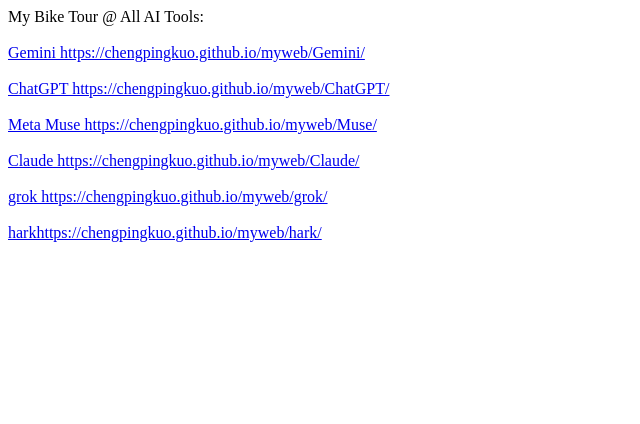
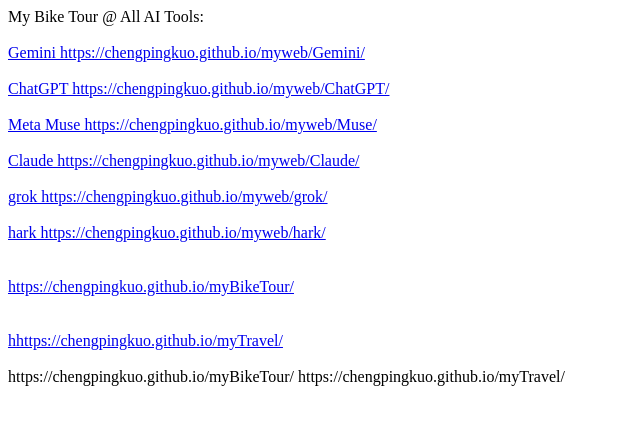
Before and after one commit to chengpingkuo/myweb, a plain HTML site: page index.html in a window 1280 px wide. Shown: the whole page, without its empty margins (0-640 px from the left). Drawn offline with Linux system fonts and the light colour scheme.

Commit message:
Fix links and formatting in index.html

```diff
--- a/index.html
+++ b/index.html
@@ -10,5 +10,17 @@ My Bike Tour @ All AI Tools: <br>
 <br>
 <a href="https://chengpingkuo.github.io/myweb/grok/" target="_blank">grok https://chengpingkuo.github.io/myweb/grok/</a> <br>
 <br>
-<a href="https://chengpingkuo.github.io/myweb/hark/" target="_blank">harkhttps://chengpingkuo.github.io/myweb/hark/ </a> <br>
+<a href="https://chengpingkuo.github.io/myweb/hark/" target="_blank">hark https://chengpingkuo.github.io/myweb/hark/ </a> <br>
 <br>
+
+<br>
+<a href="https://chengpingkuo.github.io/myTravel/" target="_blank">https://chengpingkuo.github.io/myBikeTour/ </a> <br>
+<br>
+
+<br>
+<a href="https://chengpingkuo.github.io/myTravel/" target="_blank">hhttps://chengpingkuo.github.io/myTravel/ </a> <br>
+<br>
+
+https://chengpingkuo.github.io/myBikeTour/
+
+https://chengpingkuo.github.io/myTravel/
```
